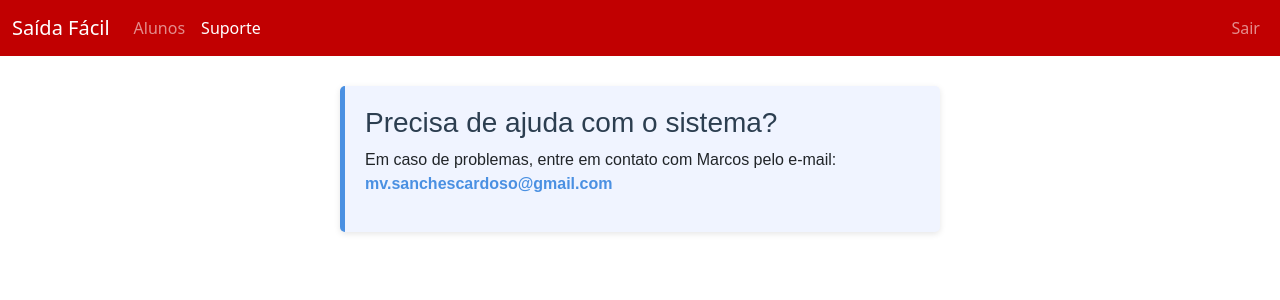
After one commit to marcos01714/TCC, a PHP site: page /suporte.php in a window 1280 px wide. The commit adds this page. Shown: the top 300 px of the page. Run offline with PHP 8.4, Linux system fonts and the light colour scheme.

Commit message:
Atualização 08/05/25 | foi corrigido pequenos detalhes nos arquivos editarAluno.php e cabecalho.php, também foi criado o arquivo suporte.php

```diff
--- a/cabecalho.php
+++ b/cabecalho.php
@@ -13,6 +13,12 @@
     </style>
 </head>
 <body>
+
+<?php
+    // Detecta a página atual
+    $current_page = basename($_SERVER['PHP_SELF']);
+?>
+
 <nav class="navbar navbar-expand-lg" style="background-color: #c10001;" data-bs-theme="dark">
     <div class="container-fluid">
         <a class="navbar-brand" href="#">Saída Fácil</a>
@@ -22,11 +28,10 @@
         <div class="collapse navbar-collapse" id="navbarSupportedContent">
             <ul class="navbar-nav me-auto mb-2 mb-lg-0">
                 <li class="nav-item">
-                        <a class="nav-link active" aria-current="page" href="aluno.php">Alunos</a>
+                    <a class="nav-link <?= ($current_page == 'aluno.php') ? 'active' : '' ?>" href="aluno.php">Alunos</a>
                 </li>
-
                 <li class="nav-item">
-                        <a class="nav-link" href="suporte.php">Suporte</a>
+                    <a class="nav-link <?= ($current_page == 'suporte.php') ? 'active' : '' ?>" href="suporte.php">Suporte</a>
                 </li>
             </ul>
             <ul class="navbar-nav ms-auto mb-2 mb-lg-0">
--- a/editarAluno.php
+++ b/editarAluno.php
@@ -68,7 +68,7 @@
     <div class="col-4"></div>
         <div class="col-4">
             <div class="card">
-                <div class="card-header">Editar categoria</div>
+                <div class="card-header text-white" style="background-color: #385263;">Editar categoria</div>
                 <div class="card-body">
                     <form action="editarAluno.php?id_aluno=<?php echo $id_aluno; ?>" method="post">
                         <label>Id</label>
--- /dev/null
+++ b/suporte.php
@@ -0,0 +1,37 @@
+<?php include "cabecalho.php"; ?>
+
+<style>
+    .sistema-alerta {
+        background-color: #f0f4ff;
+        border-left: 5px solid #4a90e2;
+        padding: 20px;
+        margin: 30px auto;
+        max-width: 600px;
+        font-family: Arial, sans-serif;
+        border-radius: 5px;
+        box-shadow: 0 2px 6px rgba(0, 0, 0, 0.1);
+    }
+
+    .sistema-alerta h3 {
+        margin-top: 0;
+        color: #2c3e50;
+    }
+
+    .sistema-alerta a {
+        color: #4a90e2;
+        text-decoration: none;
+        font-weight: bold;
+    }
+
+    .sistema-alerta a:hover {
+        text-decoration: underline;
+    }
+</style>
+
+<div class="sistema-alerta">
+    <h3>Precisa de ajuda com o sistema?</h3>
+    <p>Em caso de problemas, entre em contato com Marcos pelo e-mail:
+    <a href="mailto:mv.sanchescardoso@gmail.com">mv.sanchescardoso@gmail.com</a>
+</div>
+
+<?php include "rodape.php"; ?>
```
Also changed, not shown: Logo_Saída_Fácil_Login.png (renamed from Alterado.png). Lines whose indentation alone changed are shown as unchanged.
